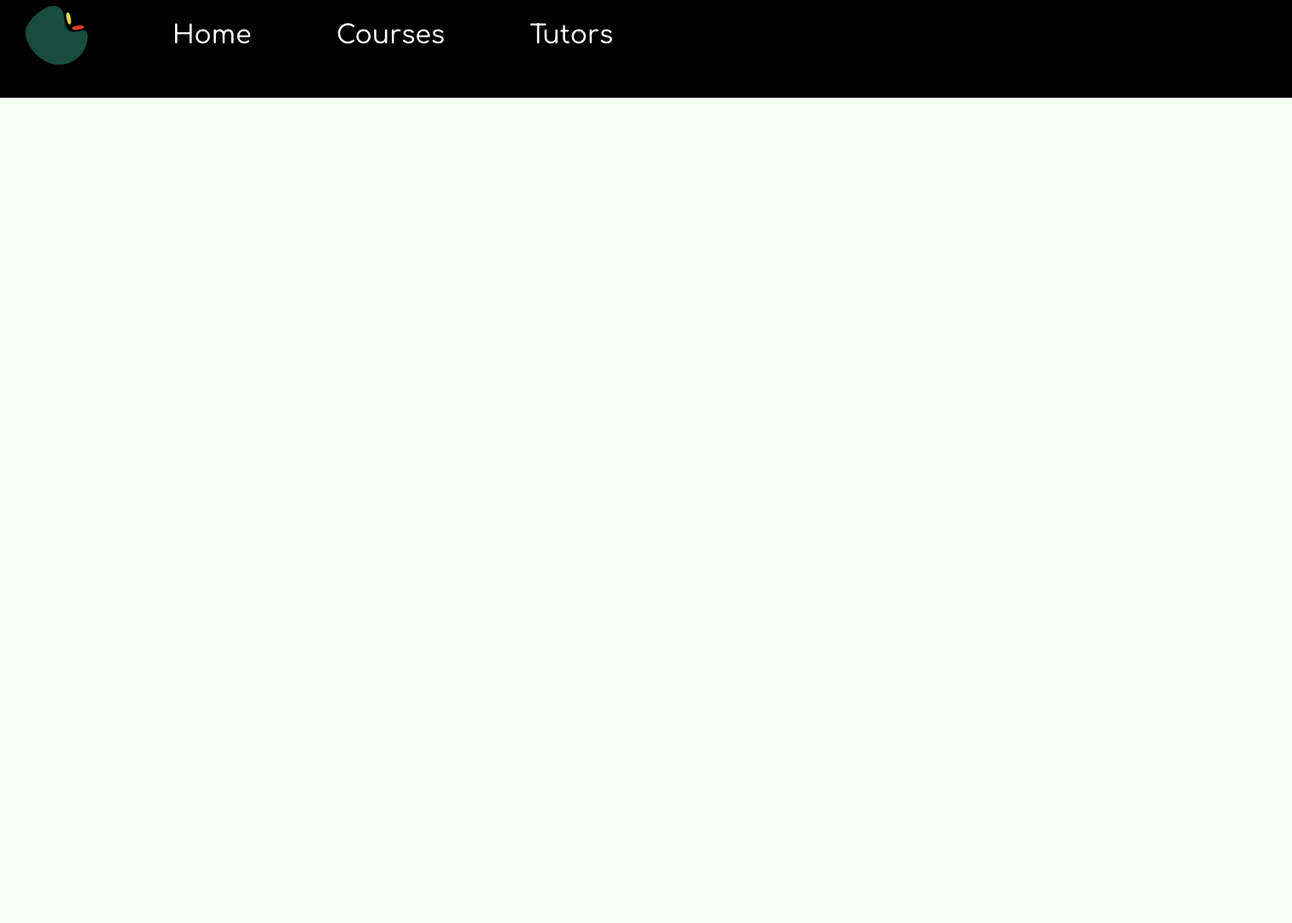
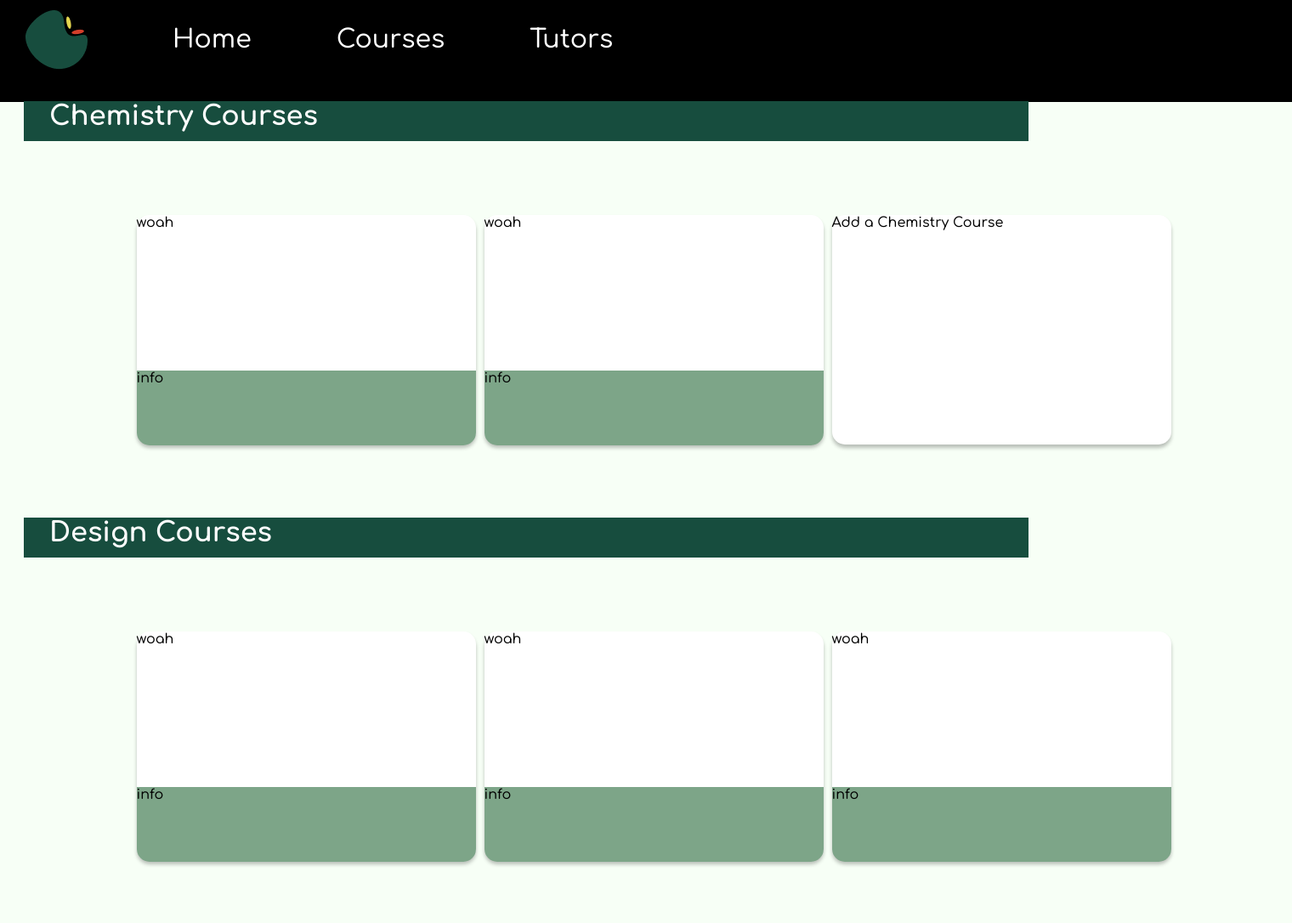
Before and after one commit to toonwuka04/METteam, a Flask app: page /courses in a window 1520 px wide. Shown: the whole page at 85% size. Before the commit the page ends 115 px from the top, so only its background shows below. Run offline with Flask 2, Linux system fonts and the light colour scheme.

Commit message:
new updates

```diff
--- /dev/null
+++ b/static/css/courses.css
@@ -0,0 +1,43 @@
+.content {
+  z-index: 3;
+  margin-top: 90px;
+}
+h1 {
+  background-color: #174d3e;
+  color: white;
+  font-family: comfortaa;
+  width: 1152px;
+  height: 47px;
+  padding-left: 30px;
+  left: 0px;
+  margin-right: 300px;
+  display: flex;
+  justify-content: left;
+  align-items: flex-start;
+}
+
+.row {
+  display: flex;
+  flex-direction: row;
+  align-items: center;
+  justify-content: center;
+  height: 400px;
+}
+
+.card {
+  box-shadow: 0px 4px 4px rgba(0, 0, 0, 0.25);
+  border-radius: 15px;
+  background-color: white;
+  color: black;
+  margin: 5px;
+  width: 399px;
+  height: 270px;
+}
+
+.card-info {
+  width: 399px;
+  height: 88px;
+  background-color: #7da588;
+  border-radius: 0px 0px 15px 15px;
+  margin-top: 165px;
+}
--- a/static/css/global.css
+++ b/static/css/global.css
@@ -3,7 +3,7 @@
   width: 120%;
   height: 120px;
   position: fixed;
-  top: -5px;
+  top: 0;
   left: -10px;
 }
 .nav-left {
--- a/templates/courses.html
+++ b/templates/courses.html
@@ -10,6 +10,7 @@
       rel="stylesheet"
     />
     <link rel="stylesheet" href="static/css/global.css" />
+    <link rel="stylesheet" href="static/css/courses.css" />
     <title>Courses</title>
   </head>
  <body>
@@ -29,7 +30,36 @@
         </ul>
         </div>
     </div>
-
-
+    <div class="content">
+    <h1>Chemistry Courses</h1>
+      <div class="row">
+        <div class="card">
+          woah
+          <div class="card-info">info</div>
+        </div>
+        <div class="card">
+          woah
+          <div class="card-info">info</div>
+        </div>
+        <div class="card">
+          Add a Chemistry Course
+        </div>
+      </div>
+    <h1>Design Courses</h1>
+      <div class="row">
+        <div class="card">
+          woah
+          <div class="card-info">info</div>
+        </div>
+        <div class="card">
+          woah
+          <div class="card-info">info</div>
+        </div>
+        <div class="card">
+          woah
+          <div class="card-info">info</div>
+        </div>
+      </div>
+    </div>
     </body>
 </html>
```
